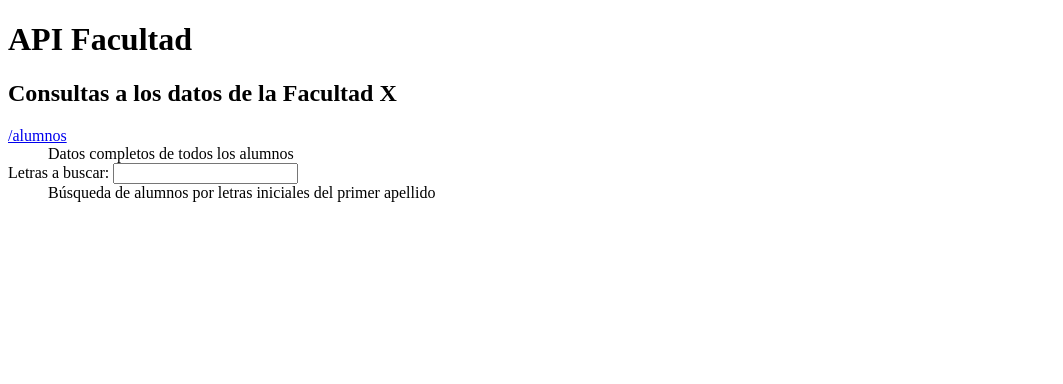
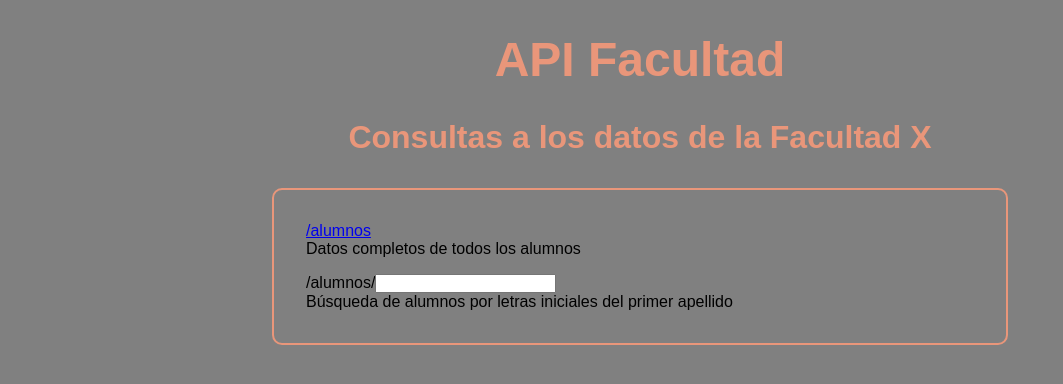
Before and after one commit to classesdeferran/node_universidad, a website: page public/index.html in a window 1280 px wide. Shown: the whole page, without its empty margins (0-1063 px from the left). Drawn offline with Linux system fonts and the light colour scheme.

Commit message:
frontend

```diff
--- /dev/null
+++ b/public/css/style.css
@@ -0,0 +1,42 @@
+* {
+    margin:0;
+    padding: 0;
+    box-sizing: border-box;
+    font-family: Arial, Helvetica, sans-serif;
+}
+
+body {
+    background-color: gray;
+}
+
+h1, h2 {
+    color: darksalmon;
+    text-align: center;
+}
+
+h1 {
+font-size: 3rem;
+margin: 2rem 0;
+
+}
+
+h2 {
+    font-size: 2rem;
+}
+
+section {
+    max-width: 800px;
+    margin: 0 auto;
+}
+
+dl {
+    margin: 2rem;
+    border: 2px solid darksalmon;
+    padding: 1rem;
+    border-radius: 10px;
+
+    > div {
+        margin: 1rem;
+    }
+
+}
--- a/public/index.html
+++ b/public/index.html
@@ -1,32 +1,39 @@
 <!DOCTYPE html>
 <html lang="es">
   <head>
-    <meta charset="UTF-8">
-    <meta name="viewport" content="width=device-width, initial-scale=1.0">
+    <meta charset="UTF-8" />
+    <meta name="viewport" content="width=device-width, initial-scale=1.0" />
     <title>Facultad</title>
+    <link rel="stylesheet" href="css/style.css" />
   </head>
   <body>
     <header>
       <h1>API Facultad</h1>
     </header>
     <main>
+      <section>
         <h2>Consultas a los datos de la Facultad X</h2>
         <dl>
+
+          <div>
             <dt>
               <a href="/alumnos">/alumnos</a>
             </dt>
-            <dd>
-                Datos completos de todos los alumnos
-            </dd>
+            <dd>Datos completos de todos los alumnos</dd>
+          </div>
+          <div>
             <dt>
-                <form id="formLetra" method="POST">
-                    <label >Letras a buscar: <input type="text" name="iniciales"></label>
+              <form id="formLetra">
+                <label>/alumnos/<input type="text" id="letras-nombre" /></label>
               </form>
             </dt>
             <dd>
               Búsqueda de alumnos por letras iniciales del primer apellido
             </dd>
+          </div>
+
         </dl>
+      </section>
     </main>
     <script src="js/facultad.js"></script>
   </body>
```
Lines whose indentation alone changed are shown as unchanged.
